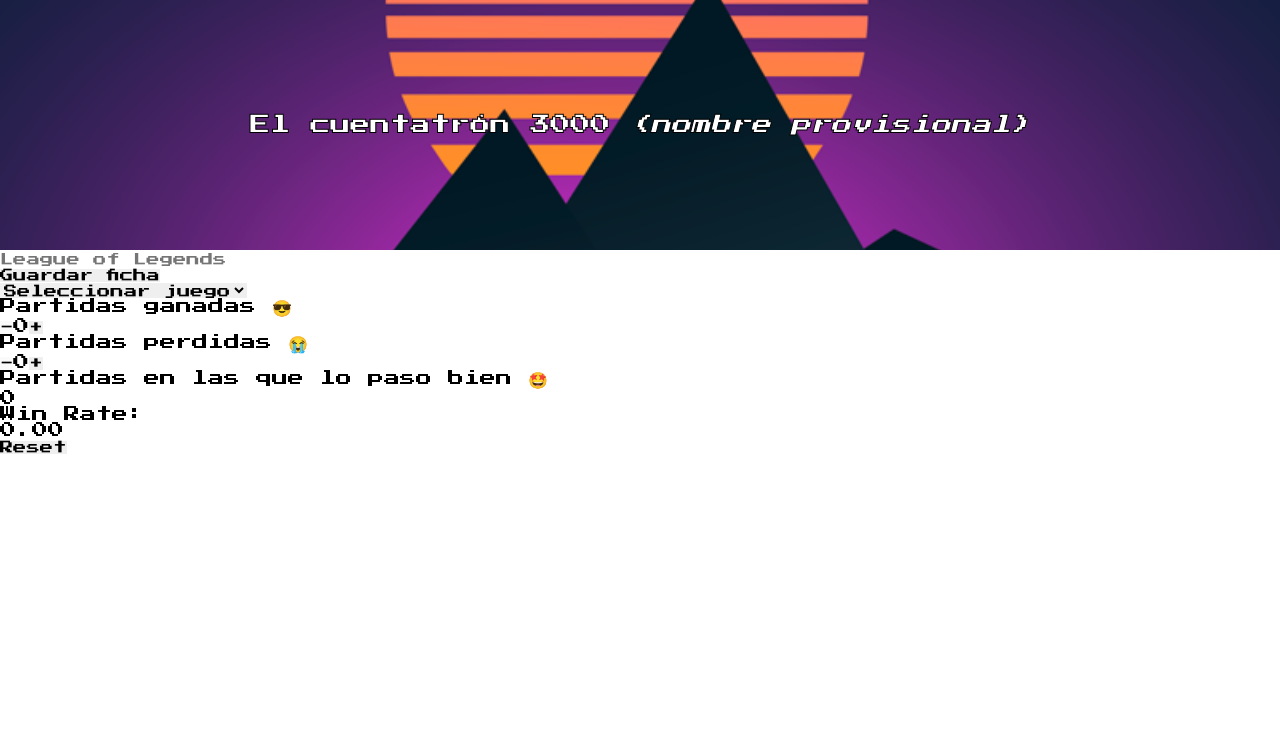
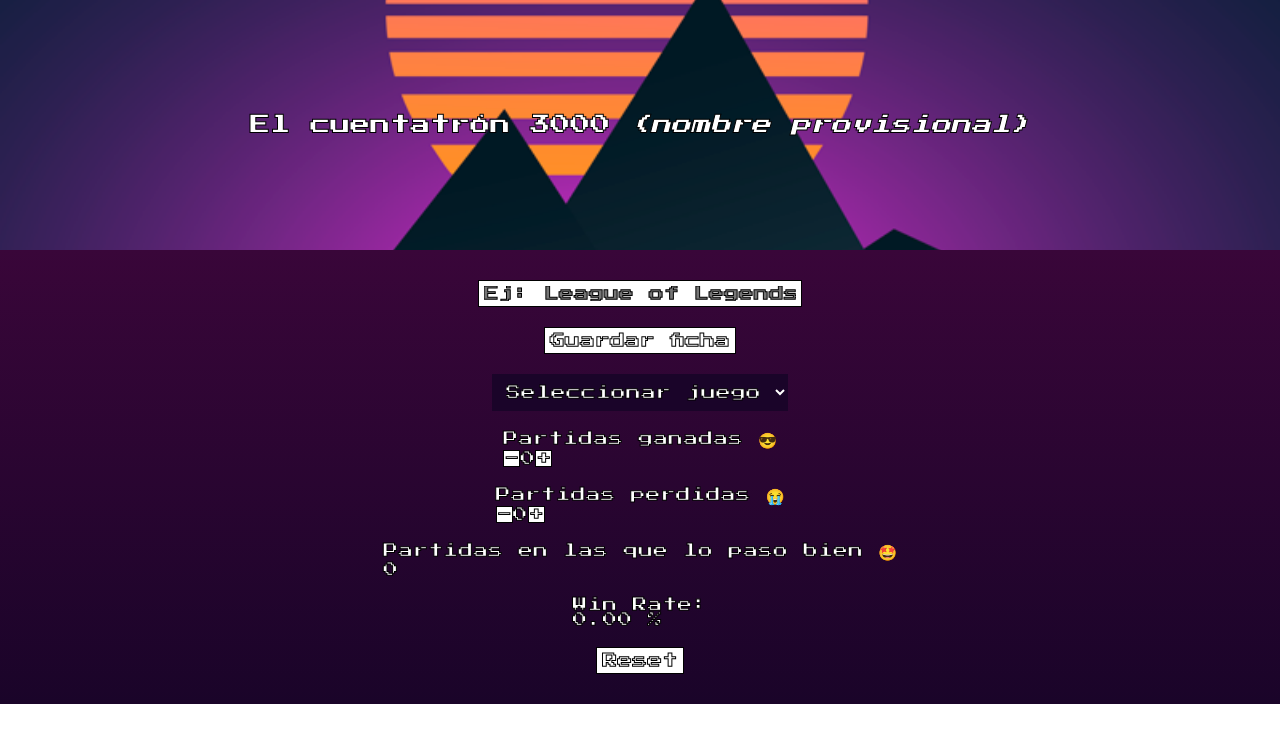
Before and after one commit to GemaMesasV/contador_juegos, a React app: page / in a window 1280 px wide. Built offline with nearby package versions, Linux system fonts and the light colour scheme.

Commit message:
main css first version

```diff
--- a/public/index.html
+++ b/public/index.html
@@ -3,7 +3,7 @@
 
 <head>
   <meta charset="utf-8" />
-  <link rel="icon" href="%PUBLIC_URL%/favicon.ico" />
+  <link rel="icon" href="%PUBLIC_URL%/vaporwave-favicon2.png" />
   <meta name="viewport" content="width=device-width, initial-scale=1" />
   <meta name="theme-color" content="#000000" />
   <meta name="description" content="Web site created using create-react-app" />
--- a/src/components/App.js
+++ b/src/components/App.js
@@ -1,6 +1,7 @@
 import "../styles/App.scss";
 import "../styles/Reset.scss";
 import "../styles/Header.scss";
+import "../styles/Main.scss";
 
 import Counter from "./Counter";
 
@@ -37,23 +38,25 @@ function App() {
           El cuentatrón 3000 <i>(nombre provisional)</i>
         </h1>
       </header>
-
+<main className="main">
       <fieldset>
         <label htmlFor="character"></label>
         <input
+        className="input"
           type="text"
           name="character"
           id="character"
-          placeholder="League of Legends"
+          placeholder="Ej: League of Legends..."
           onChange={(e) => setNewProfile(e.target.value)}
           value={newProfile}
         />
       </fieldset>
-      <button onClick={saveListData}>Guardar ficha</button>
+      <button className="button" onClick={saveListData}>Guardar ficha</button>
 
       <fieldset>
         <label htmlFor="character"></label>
         <select
+        className="select"
           name="character"
           id="character"
           value={selectedProfile}
@@ -80,10 +83,12 @@ function App() {
       </div>
       <div>
         <div>Win Rate:</div>
-        <div>{winRatio()}</div>
+        <div>{winRatio()} %</div>
+
       </div>
 
-      <button>Reset</button>
+      <button className="button">Reset</button>
+      </main>
     </div>
   );
 }
--- /dev/null
+++ b/src/styles/Main.scss
@@ -0,0 +1,36 @@
+.main {
+    display: flex;
+    flex-direction: column;
+    justify-content: center;
+    align-items: center;
+    gap: 20px;
+    width: 100vw;
+    padding: 30px 40px;
+    font-size: 15px;
+    -webkit-text-stroke: 1px black;
+    color: white;
+    background-image: linear-gradient(rgb(57, 6, 57), #1a0429);
+
+    button {
+        background-color: white;
+        border: 1px solid black;
+    }
+
+    .button {
+        padding: 5px;
+    }
+
+    .input {
+        text-align: center;
+        color: white;
+        background-color: white;
+        padding: 5px;
+        border: 1px solid black;
+    }
+
+    .select {
+        color: white;
+        background-color: #1a0429;
+        padding: 10px;
+    }
+}
--- a/src/styles/Reset.scss
+++ b/src/styles/Reset.scss
@@ -6,6 +6,8 @@
     text-decoration: none;
     list-style: none;
     color: inherit;
+    background-color: inherit;
+    font-size: inherit;
     font-family: "Rokkitt", serif;
     font-family: 'Press Start 2P', cursive;
   }
```
Also changed, not shown: public/vaporwave-favicon.png (added), public/vaporwave-favicon2.png (added).
